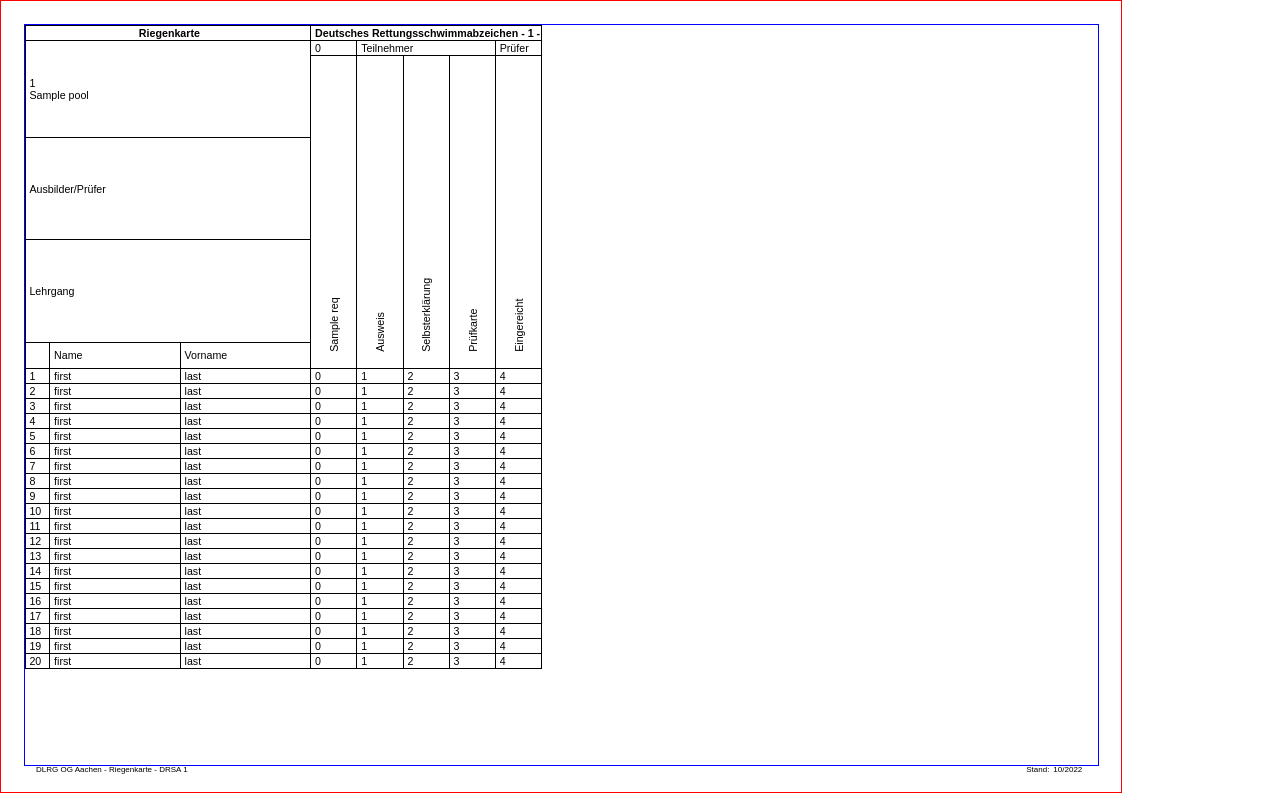
After one commit to ScotteC/DLRGcardCreator, a Python web app: template template/course_card.html in a window 1280 px wide. The commit adds this page. Run offline with Jinja, Linux system fonts and the light colour scheme; the template is opened without the code that fills it: most values are stand-ins (such as "Sample title", 1, 10 or a date in 2020).

Commit message:
updates and fixes...

```diff
--- /dev/null
+++ b/template/course_card.html
@@ -0,0 +1,144 @@
+<!DOCTYPE html>
+<html lang="de">
+<head>
+    <title>Riegenkarte DRSA {{rank}}</title>
+
+    <meta charset="UTF-8">
+    <meta name="author" content="DLRG Ortsgruppe Aachen e.V.">
+    <meta name="viewport" content="width=device-width, initial-scale=1.0">
+
+<style>
+@page {
+    size: A4 landscape;
+    padding: 0;
+    margin: 0;
+}
+
+div, p, span, h1, h2, h3, h4, h5, h6 {
+    padding: 0;
+    margin: 0;
+    font-size: 8pt;
+    font-family: "DLRG Univers 55 Roman", sans-serif;
+}
+
+table {
+    border-collapse: collapse;
+}
+
+th, td {
+    border: 1px solid black;
+    border-spacing: 0;
+    padding-left: 1mm;
+}
+
+.middle {
+    border-spacing: 0;
+    border-left: 2px solid black;
+    border-right: 2px solid black;
+}
+
+.var {
+    font-family: "Arial", sans-serif;
+    font-size: 9pt;
+    font-weight: bold;
+    font-style: italic;
+}
+
+td.rotate {
+    height: 82mm;
+    white-space: nowrap;
+}
+
+td.rotate > div {
+  transform:
+    translate(0mm, 32mm)
+    rotate(-90deg);
+  width: 10mm;
+}
+td.rotate > div > span {
+}
+
+#outline {
+    height:209.4mm;
+    width:296.4mm;
+    border: 1px solid red;
+}
+
+#content {
+    width: 284mm;
+    height: 196mm;
+    top: 6mm;
+    left: 6mm;
+    border: 1px solid blue;
+}
+
+#footer {
+    position: absolute;
+    top: 196mm;
+}
+
+</style>
+
+</head>
+<body>
+<div id="outline" style="position: absolute; top: 0; left: 0;">
+    <div id="content" style="position: absolute;">
+        <table style="position: absolute; border: 1px solid black;">
+            <thead>
+                <tr>
+                    <th colspan="3">Riegenkarte</th>
+                    <th colspan="16">Deutsches Rettungsschwimmabzeichen - {{rank}} - </th>
+                </tr>
+            </thead>
+            <tbody>
+                <tr>
+                    <td colspan="3" rowspan="2">{{course.id}}<br>{{course.pool}}</td>
+
+                    {% for i in range(req|length) %}
+                    <td>{{i}}</td>
+                    {% endfor %}
+                    <td colspan="3">Teilnehmer</td>
+                    <td>Prüfer</td>
+                </tr>
+                <tr>
+                    {% for req in req %}
+                    <td class="rotate" rowspan="4"><div><span>{{req}}</span></div></td>
+                    {% endfor %}
+                    <td class="rotate" rowspan="4"><div><span>Ausweis</span></div></td>
+                    <td class="rotate" rowspan="4"><div><span>Selbsterklärung</span></div></td>
+                    <td class="rotate" rowspan="4"><div><span>Prüfkarte</span></div></td>
+                    <td class="rotate" rowspan="4"><div><span>Eingereicht</span></div></td>
+                </tr>
+                <tr>
+                    <td colspan="3">Ausbilder/Prüfer</td>
+                </tr>
+                <tr>
+                    <td colspan="3">Lehrgang</td>
+                </tr>
+                <tr style="max-height: 6mm">
+                    <td style="width: 5mm; height: 6mm;"></td>
+                    <td style="width: 33mm; height: 6mm">Name</td>
+                    <td style="width: 33mm; height: 6mm">Vorname</td>
+                </tr>
+                {% for n in range(1,21) %}
+                <tr>
+                    <td>{{n}}</td>
+                    <td>first</td>
+                    <td>last</td>
+                    {% for i in range(req|length + 4) %}
+                    <td>{{i}}</td>
+                    {% endfor %}
+                </tr>
+                {% endfor %}
+            </tbody>
+
+        </table>
+
+        <div id="footer">
+            <span style="font-size: 6pt; position: absolute; left: 3mm; white-space: nowrap">DLRG OG Aachen - Riegenkarte - DRSA {{rank}}</span>
+            <span style="font-size: 6pt; position: absolute; left: 265mm; white-space: nowrap">Stand:&ensp;10/2022</span>
+        </div>
+    </div>
+</div>
+</body>
+</html>
--- a/template/card.html
+++ b/template/exam_card.html
@@ -99,7 +99,7 @@ th, td {
             <p style="padding-top: 5mm">
                 <span>Geburtsdatum:</span>
                 <span class="var" style="position: absolute; left: 24mm; display:inline-block; width: 35mm; border-bottom: 1px black dashed">
-                    &ensp;{{person.birth_date}}
+                    &ensp;{{person.birth_date.strftime('%d.%m.%Y')}}
                 </span>
                 <span style="position: absolute;left: 150mm; white-space: nowrap;">
                     <span>Gebühr:</span>
```
Also changed, not shown: create_cards.py (+24 -4 lines), data_import.py (+8 -8 lines).
